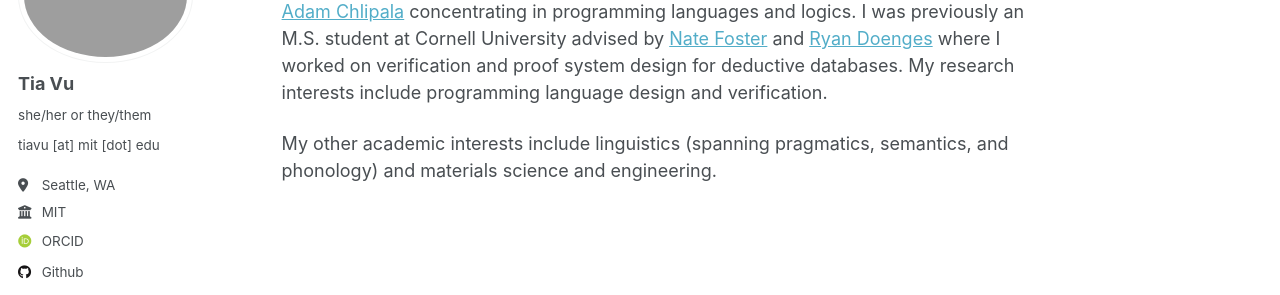
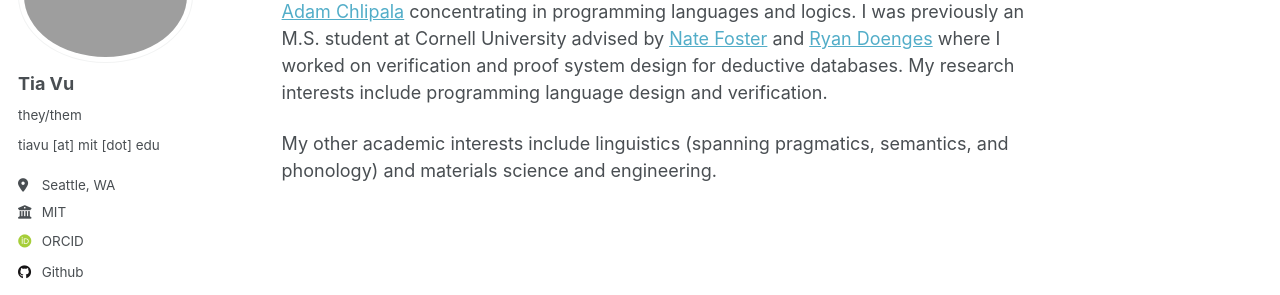
Before and after one commit to Tia-Vu/Tia-Vu.github.io, a Jekyll site: the page built from _pages/about.md, in a window 1280 px wide. Shown: the part 177-472 px from the top of the page. Built offline with Jekyll 4.4.1, drawn with Linux system fonts in a browser that asks for light colours; some web fonts are replaced.

Commit message:
remove pronoun

```diff
--- a/_config.yml
+++ b/_config.yml
@@ -23,7 +23,7 @@ author:
   # Biographic information
   avatar           : "profile.JPG"
   name             : "Tia Vu"
-  pronouns         : "she/her or they/them"
+  pronouns         : "they/them"
   bio              : "tiavu [at] mit [dot] edu"
   location         : "Seattle, WA"
   employer         : "MIT"
```
